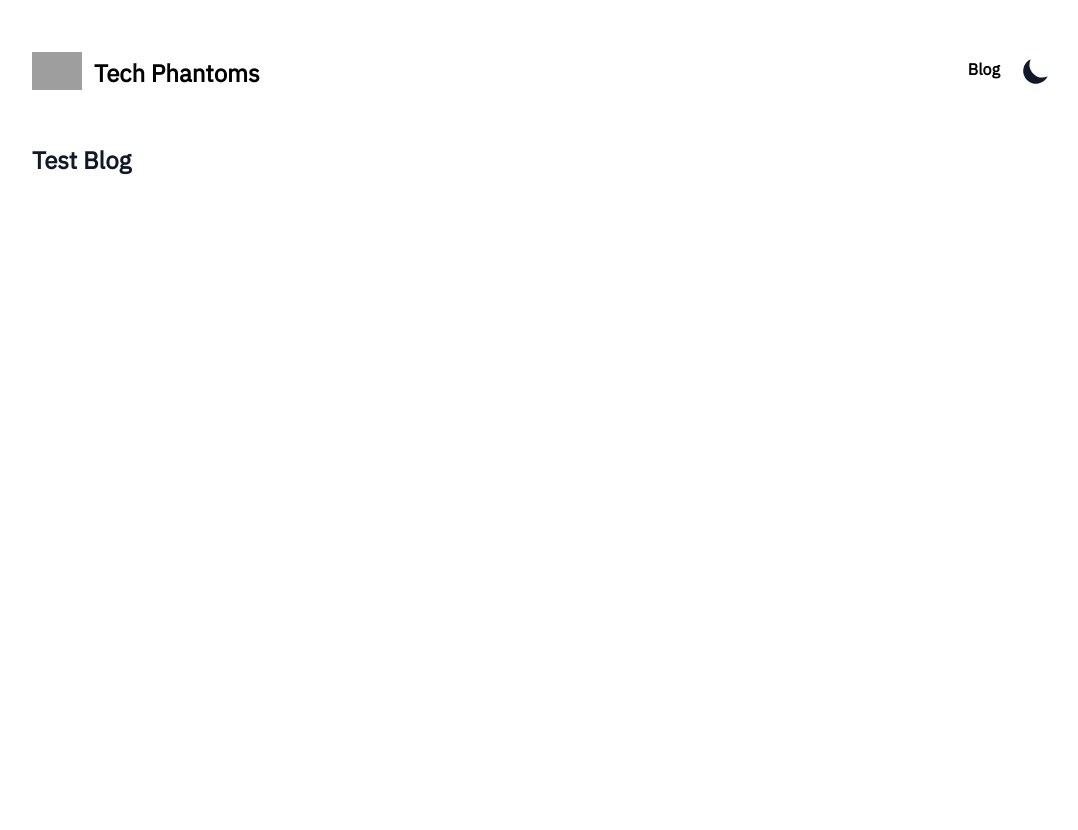
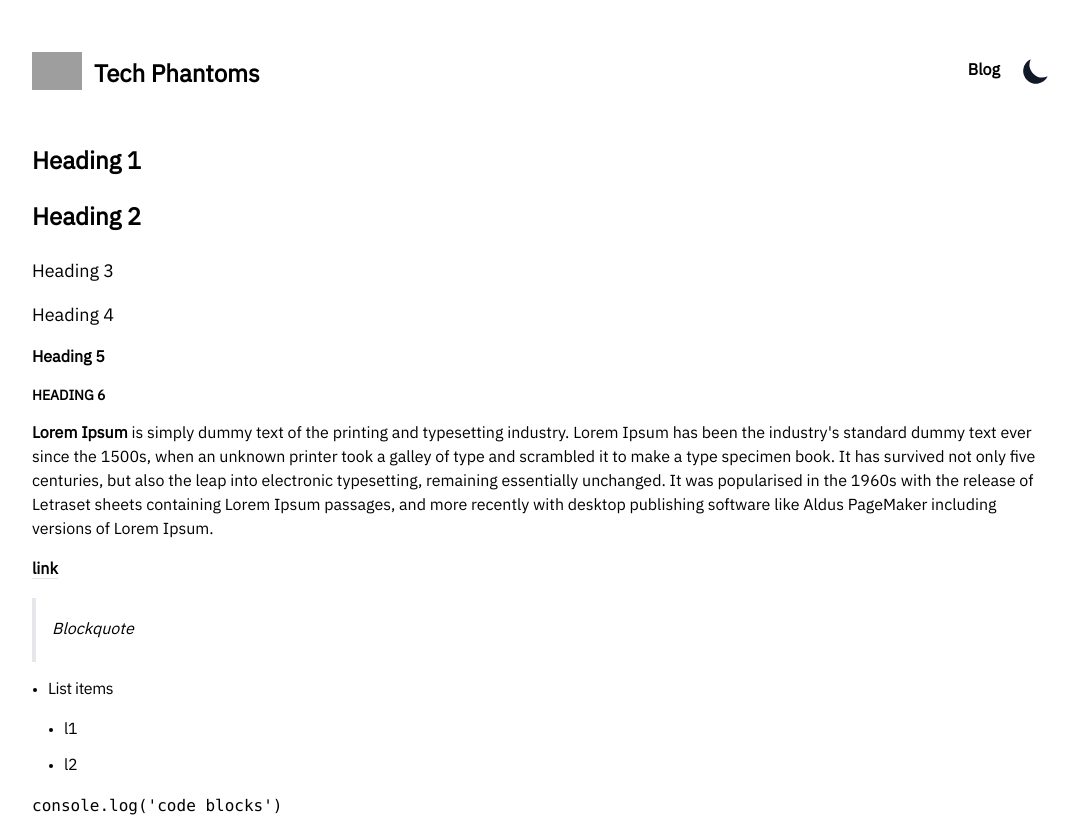
Before and after one commit to Tech-Phantoms/Tech-Phantoms, a Next.js app: page /blogs/test in a window 1280 px wide. Shown: the whole page, without its empty margins (96-1174 px from the left). Before the commit the page ends 800 px from the top, so only its background shows below. Built offline with nearby package versions, Linux system fonts and the light colour scheme; grey boxes are pictures that could not be loaded; what tailwind-dracula would draw is missing.

Commit message:
feat: design minimal requried components for mdx

```diff
--- /dev/null
+++ b/components/MDX.tsx
@@ -0,0 +1,123 @@
+import {MDXProvider} from '@mdx-js/react';
+
+
+export default function MDXProviderWrapper({children}) {
+    return (
+        <MDXProvider components={getMDXComponents()}>
+            {children}
+        </MDXProvider>
+    )
+}
+
+const textStyle = 'text-dracula-darker-600 dark:text-dracula-light-100'
+
+const getMDXComponents = () => {
+  return {
+    h1: (props) => (
+      <h1
+        {...props}
+        className={`${
+          props.className || ""
+        } my-4 font-heading antialiased font-semibold tracking-heading text-2xl ${textStyle}`}
+      />
+    ),
+    h2: (props) => (
+      <h2
+        {...props}
+        className={`${
+          props.className || ""
+        } mb-4 mt-6 font-heading antialiased font-semibold tracking-heading text-2xl ${textStyle}`}
+      />
+    ),
+    h3: (props) => (
+      <h3
+        {...props}
+        className={`${
+          props.className || ""
+        } mb-4 mt-6 font-heading antialiased font-medium tracking-heading ${textStyle} text-lg`}
+      />
+    ),
+    h4: (props) => (
+      <h4
+        {...props}
+        className={`${
+          props.className || ""
+        } my-4 font-heading antialiased font-medium text-lg ${textStyle}`}
+      />
+    ),
+    h5: (props) => (
+      <h5
+        {...props}
+        className={`${
+          props.className || ""
+        } my-4 font-heading antialiased text-md font-bold ${textStyle}`}
+      />
+    ),
+    h6: (props) => (
+      <h6
+        {...props}
+        className={`${
+          props.className || ""
+        } my-4 font-heading antialiased text-sm font-bold ${textStyle} uppercase`}
+      />
+    ),
+    blockquote: (props) => (
+      <blockquote
+        {...props}
+        className={`${
+          props.className || ""
+        } italic font-body antialiased dark:bg-dracula-darker-600 dark:border-dracula-blue-50 text-dracula-darker-700 border-l-4 border-dracula-dark-400 pl-4 pt-1 pb-1 pr-1 my-4 bg-dracula-blue-50`}
+      />
+    ),
+    p: (props) => (
+      <p
+        {...props}
+        className={`${
+          props.className || ""
+        } my-4 font-regular font-body antialiased dark:text-dracula-light-100 text-dracula-darker-600`}
+      />
+    ),
+    strong: (props) => (
+      <strong
+        {...props}
+        className={`${
+          props.className || ""
+        } my-4 font-semibold font-body antialiased`}
+      />
+    ),
+    a: (props) => (
+      <a
+        {...props}
+        className={`${
+          props.className
+            ? props.className
+            : "font-semibold border-b border-secondary-400 hover:border-secondary-500 transition ease-in-out duration-300"
+        } font-body antialiased`}
+      />
+    ),
+    ul: (props) => (
+      <ul
+        {...props}
+        className={`${
+          props.className || ""
+        } my-4 ml-4 list-disc ${textStyle} font-normal font-body antialiased`}
+      />
+    ),
+    ol: (props) => (
+      <ol
+        {...props}
+        className={`${
+          props.className || ""
+        } my-4 ml-4 list-decimal ${textStyle} font-normal font-body antialiased`}
+      />
+    ),
+    li: (props) => (
+      <li
+        {...props}
+        className={`${
+          props.className || ""
+        } my-3 ${textStyle} font-regular tracking-tight font-body antialiased`}
+      />
+    ),
+  };
+};
--- a/pages/_app.tsx
+++ b/pages/_app.tsx
@@ -1,129 +1,20 @@
 import "../styles/globals.css";
-import { MDXProvider } from "@mdx-js/react";
 import { ThemeProvider } from "next-themes";
 import LayoutWrapper from "../components/layoutWrapper";
+import MDXProviderWrapper from "../components/MDX";
+
+const textStyle = "text-dracula-darker dark:text-dracula-light";
 
 function MyApp({ Component, pageProps }) {
   return (
     <ThemeProvider attribute="class" defaultTheme="system">
-      <MDXProvider components={getMDXComponents()}>
+      <MDXProviderWrapper>
         <LayoutWrapper>
           <Component {...pageProps} />
         </LayoutWrapper>
-      </MDXProvider>
+      </MDXProviderWrapper>
     </ThemeProvider>
   );
 }
 
-const getMDXComponents = () => {
-  return {
-    h1: (props) => (
-      <h1
-        {...props}
-        className={`${
-          props.className || ""
-        } my-4 font-heading antialiased font-semibold tracking-heading text-gray-900 text-2xl dark:text-gray-50`}
-      />
-    ),
-    h2: (props) => (
-      <h2
-        {...props}
-        className={`${
-          props.className || ""
-        } mb-4 mt-6 font-heading antialiased font-semibold tracking-heading text-gray-900 text-2xl`}
-      />
-    ),
-    h3: (props) => (
-      <h3
-        {...props}
-        className={`${
-          props.className || ""
-        } mb-4 mt-6 font-heading antialiased font-medium tracking-heading text-gray-900 text-lg`}
-      />
-    ),
-    h4: (props) => (
-      <h4
-        {...props}
-        className={`${
-          props.className || ""
-        } my-4 font-heading antialiased font-medium text-lg text-gray-900`}
-      />
-    ),
-    h5: (props) => (
-      <h5
-        {...props}
-        className={`${
-          props.className || ""
-        } my-4 font-heading antialiased text-md font-bold`}
-      />
-    ),
-    h6: (props) => (
-      <h6
-        {...props}
-        className={`${
-          props.className || ""
-        } my-4 font-heading antialiased text-sm font-bold text-gray-900 uppercase`}
-      />
-    ),
-    blockquote: (props) => (
-      <blockquote
-        {...props}
-        className={`${
-          props.className || ""
-        } italic font-body antialiased text-gray-700 border-l-4 border-gray-400 pl-4 pt-1 pb-1 pr-1 my-4 bg-white`}
-      />
-    ),
-    p: (props) => (
-      <p
-        {...props}
-        className={`${
-          props.className || ""
-        } my-4 text-gray-700 font-regular font-body antialiased`}
-      />
-    ),
-    strong: (props) => (
-      <strong
-        {...props}
-        className={`${
-          props.className || ""
-        } my-4 text-gray-800 font-semibold font-body antialiased`}
-      />
-    ),
-    a: (props) => (
-      <a
-        {...props}
-        className={`${
-          props.className
-            ? props.className
-            : "text-gray-900 font-semibold border-b border-secondary-400 hover:border-secondary-500 transition ease-in-out duration-300"
-        } font-body antialiased`}
-      />
-    ),
-    ul: (props) => (
-      <ul
-        {...props}
-        className={`${
-          props.className || ""
-        } my-4 ml-4 list-disc text-gray-700 font-normal font-body antialiased`}
-      />
-    ),
-    ol: (props) => (
-      <ol
-        {...props}
-        className={`${
-          props.className || ""
-        } my-4 ml-4 list-decimal text-gray-700 font-normal font-body antialiased`}
-      />
-    ),
-    li: (props) => (
-      <li
-        {...props}
-        className={`${
-          props.className || ""
-        } my-3 text-gray-700 font-regular tracking-tight font-body antialiased`}
-      />
-    ),
-  };
-};
-
 export default MyApp;
```
Also changed, not shown: pages/blogs/test.md (+21 -1 lines).
